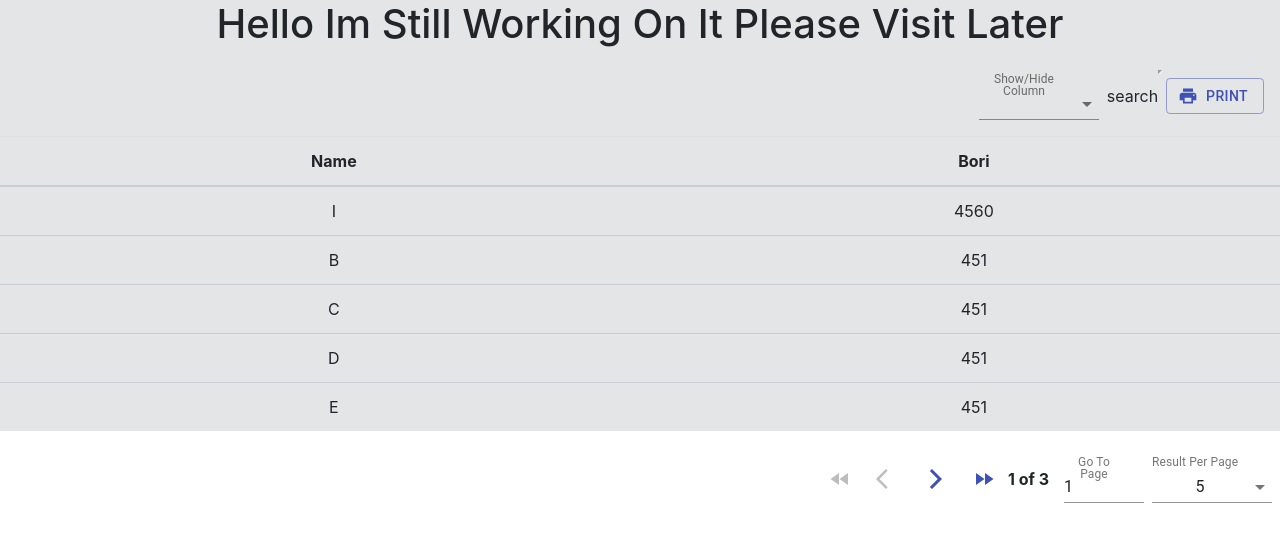
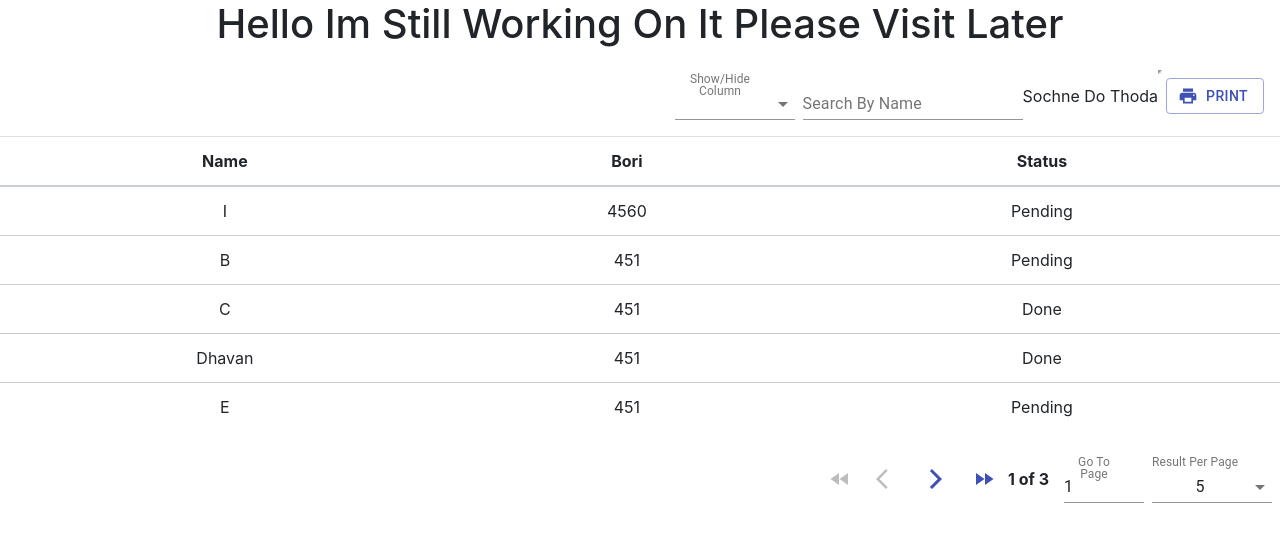
Before and after one commit to Dhavansinghal/react-datatable, a React (Create React App) app: page / in a window 1280 px wide. Shown: the top 542 px of the page. Built offline with nearby package versions, Linux system fonts and the light colour scheme.

Commit message:
Search Filter

```diff
--- a/src/App.css
+++ b/src/App.css
@@ -1,4 +1,7 @@
 .App {
   text-align: center;
+
+}
+body {
   background-color: #e4e5e6;
 }
--- a/src/MyTable.js
+++ b/src/MyTable.js
@@ -87,28 +87,33 @@
     {
         Header: "Name",
         id: "name_id",
-        Filter: "search",
+        Filter: "Search",
     },
     {
         Header: "Bori",
         id: "packages",
         Filter: false,
     },
+    {
+        Header: "Status",
+        id: "status",
+        Filter: "Dropdown",
+    },
 ];
 const initialDataProps = [
-    ["I", 4560],
-    ["B", 451],
-    ["C", 451],
-    ["D", 451],
-    ["E", 451],
-    ["F", 451],
-    ["G", 451],
-    ["H", 451],
-    ["Z", 451],
-    ["X", 451],
-    ["Y", 451],
-    ["W", 451],
-    ["Q", 451],
+    ["I", 4560,"Pending"],
+    ["B", 451,"Pending"],
+    ["C", 451,"Done"],
+    ["Dhavan", 451,"Done"],
+    ["E", 451,"Pending"],
+    ["F", 451,"Done"],
+    ["G", 451,"Done"],
+    ["H", 451,"Pending"],
+    ["Z", 451,"Done"],
+    ["X", 451,"Pending"],
+    ["Y", 451,"Pending"],
+    ["W", 451,"Done"],
+    ["Q", 451,"Done"],
 ];
 
 
@@ -159,12 +164,17 @@
     getSortByToggleProps = (event) => {
 
         const colIndex = event.target.getAttribute('column-index');
-        const {filterData,columns} = this.state;
+        const {filterData,columns,initalTableData} = this.state;
 
         columns[colIndex]['sortIconShow'] = true;
 
         if(columns[colIndex].SortedDircDesc){
             filterData.sort(function( a, b )  {
+                if ( a[colIndex] === b[colIndex] ) return 0;
+                return a[colIndex] > b[colIndex] ? -1 : 1;
+            });
+
+            initalTableData.sort(function( a, b )  {
                 if ( a[colIndex] === b[colIndex] ) return 0;
                 return a[colIndex] > b[colIndex] ? -1 : 1;
             });
@@ -174,13 +184,18 @@
                 if ( a[colIndex] === b[colIndex] ) return 0;
                 return a[colIndex] < b[colIndex] ? -1 : 1;
             });
+
+            initalTableData.sort(function( a, b )  {
+                if ( a[colIndex] === b[colIndex] ) return 0;
+                return a[colIndex] > b[colIndex] ? -1 : 1;
+            });
         }
 
         columns[colIndex].SortedDircDesc = !columns[colIndex].SortedDircDesc;
 
         this.setState({filterData,columns});
+        this.setState({initalTableData})
     };
-
 
     //Pagination Functions
     checkCanNextPreviousPage = () => {
@@ -230,6 +245,42 @@
 
     }
 
+    //Set Different Fillters
+    checkFilterName = (name,colIndex) => {
+        switch(name){
+            case "Search":
+                return this.getSearchFilter(colIndex);
+            case "Dropdown":
+                return this.getDropdownFilter(colIndex);
+            default:
+                return "Nothing happen"
+        }
+    }
+
+    getSearchFilter = (colIndex)=>{
+        let {filterData} = this.state;
+
+        return (
+            <TextField
+                onChange={e => {
+                    if (e.target.value){
+                        let searchvalue = e.target.value.toString().toLowerCase();
+                        const results = filterData.filter( row => row[colIndex].toString().toLowerCase().includes(searchvalue) )
+                        this.setState({filterData:results})
+                    }
+                    else {
+                        this.setState({filterData:this.state.initalTableData});
+                    }
+                }}
+                label={`Search By ${this.state.columns[colIndex].Header} `}
+            />
+        )
+    }
+
+    getDropdownFilter = (colIndex)=>{
+        return "Sochne Do Thoda "
+    }
+
     render() {
         const {classes} = this.props;
         const {columns, filterData,pageNumber,pageRow,pageCount} = this.state;
@@ -273,7 +324,7 @@
                     {columns.map((column, key) =>
                         column.Filter ? (
                             <div key={key}>
-                                <span>{column.Filter}</span>
+                                <span>{this.checkFilterName(column.Filter, key) }</span>
                             </div>
                         ) : null
                     )}
```
